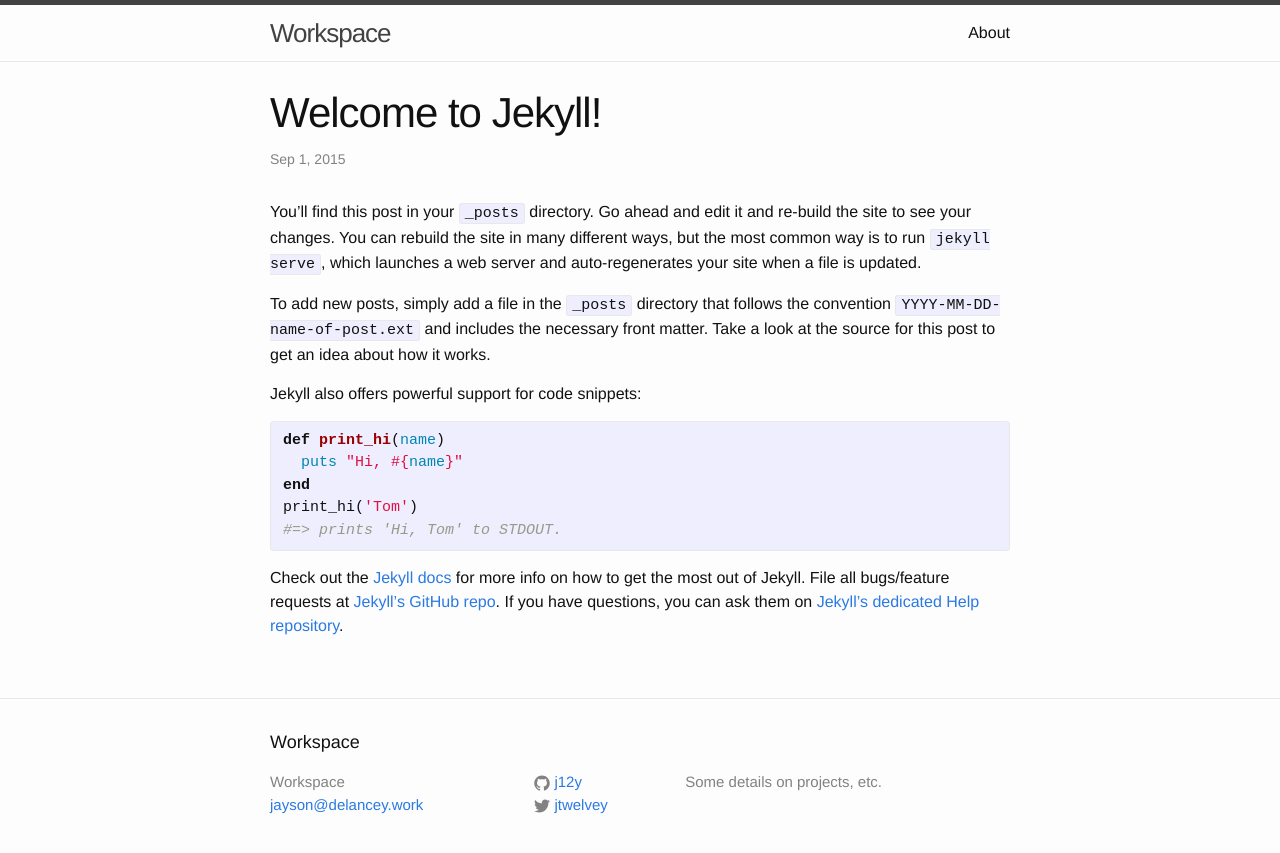
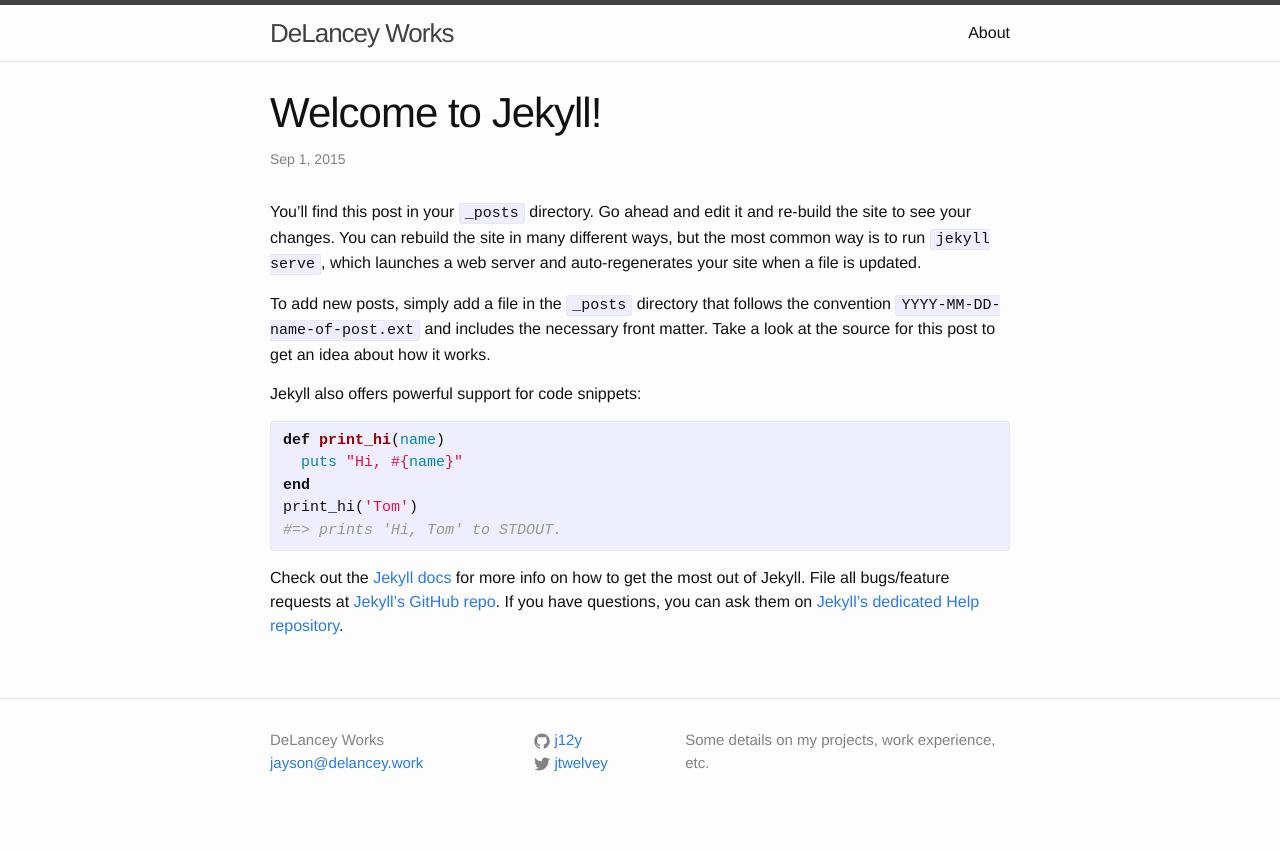
Before and after one commit to j12y/j12y.github.io, a Jekyll site: the page built from _posts/2015-09-01-welcome-to-jekyll.markdown, in a window 1280 px wide. Shown: the top 853 px of the page. Built offline with Jekyll 4.4.1, drawn with Linux system fonts in a browser that asks for light colours.

Commit message:
title changes

```diff
--- a/_config.yml
+++ b/_config.yml
@@ -1,8 +1,8 @@
 # Site settings
-title: Workspace
+title: DeLancey Works
 email: jayson@delancey.work
 description: > # this means to ignore newlines until "baseurl:"
-  Some details on projects, etc.
+  Some details on my projects, work experience, etc.
 baseurl: "" # the subpath of your site, e.g. /blog/
 url: "http://github.delancey.work" # the base hostname & protocol for your site
 twitter_username: jtwelvey
--- a/_includes/footer.html
+++ b/_includes/footer.html
@@ -1,9 +1,6 @@
 <footer class="site-footer">
 
   <div class="wrapper">
-
-    <h2 class="footer-heading">{{ site.title }}</h2>
-
     <div class="footer-col-wrapper">
       <div class="footer-col  footer-col-1">
         <ul class="contact-list">
```
